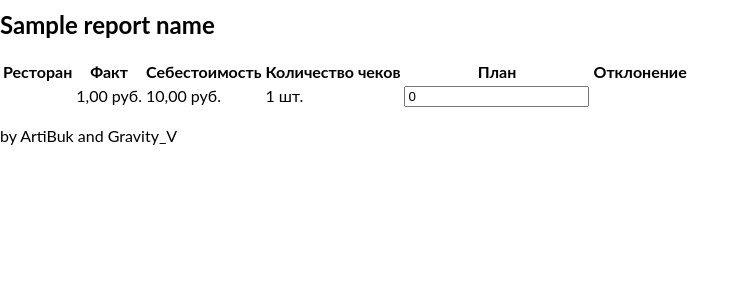
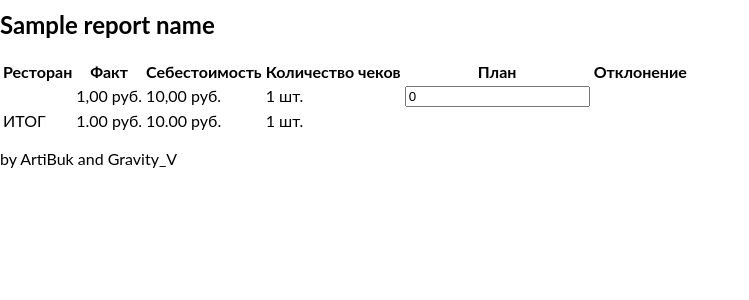
Before and after one commit to ArtiBuk/ESBNRG, a Django app: template ESB/restaurant/templates/restaurant/week_mounth_results.html in a window 1280 px wide. Shown: the part 59-359 px from the top of the page, without its empty margins (0-749 px from the left). Run offline with Django 4.2, Linux system fonts and the light colour scheme; tables that the repository leaves empty hold one stand-in row (values such as "Sample post"); the template is opened without the code that fills it: values that come from a table or form of the project are taken from there, most other values are stand-ins (such as "Sample title", 1, 10 or a date in 2020); parts of the project's set-up code (start-up, migrations or seed data) failed here and were passed over; some libraries are stand-ins or nearby versions.

Commit message:
new_fix_report

```diff
--- a/ESB/restaurant/templates/restaurant/week_mounth_results.html
+++ b/ESB/restaurant/templates/restaurant/week_mounth_results.html
@@ -49,13 +49,17 @@
           <td>{{ data.cost_price }} руб.</td>
           <td>{{ data.number_of_checks }} шт.</td>
           <td>
-              <input type="text" name="fact_value_{{ forloop.counter }}" class="fact-input" value="0"
-                onfocus="if (this.value == '0') {this.value = '';}"
-                onblur="if (this.value == '') {this.value = '0';}" />
+            <input type="text" name="fact_value_{{ forloop.counter }}" class="fact-input" value="0" onfocus="if (this.value == '0') {this.value = '';}" onblur="if (this.value == '') {this.value = '0';}" />
           </td>
           <td class="deviation"></td>
         </tr>
         {% endfor %}
+        <tr>
+          <td>ИТОГ</td>
+          <td class="total-revenue"></td>
+          <td class="total-cost-price"></td>
+          <td class="total-number-of-checks"></td>
+        </tr>
       </tbody>
     </table>
   {% else %}
@@ -81,14 +85,30 @@
       })
     })
 
-    // добавляем обработчик события нажатия на кнопку "Отправить"
-    const submitButton = document.querySelector('button[type="submit"]')
-    submitButton.addEventListener('click', () => {
-      const rows = document.querySelectorAll('tbody tr')
-      rows.forEach((row) => {
-        calculateDeviation(row)
+    // функция для суммирования значений в ячейках
+    function sumCells(cells) {
+      let total = 0
+      cells.forEach((cell) => {
+        const value = parseFloat(cell.textContent)
+        if (!isNaN(value)) {
+          total += value
+        }
       })
-    })
+      return total
+    }
+
+    // суммируем значения по столбцам и выводим их в соответствующие ячейки
+    const revenueCells = document.querySelectorAll('.revenue')
+    const totalRevenue = sumCells(revenueCells)
+    document.querySelector('.total-revenue').textContent = totalRevenue.toFixed(2) + " руб."
+
+    const costPriceCells = document.querySelectorAll('td:nth-child(3)')
+    const totalCostPrice = sumCells(costPriceCells)
+    document.querySelector('.total-cost-price').textContent = totalCostPrice.toFixed(2) + " руб."
+
+    const numberOfChecksCells = document.querySelectorAll('td:nth-child(4)')
+    const totalNumberOfChecks = sumCells(numberOfChecksCells)
+    document.querySelector('.total-number-of-checks').textContent = totalNumberOfChecks + " шт."
   </script>
 {% endblock %}
 
```
Lines whose indentation alone changed are shown as unchanged.
